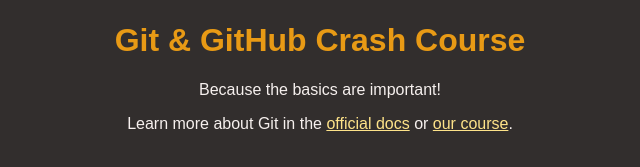
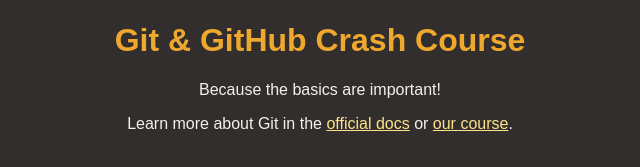
Before and after one commit to nareknaka/Github-crush-course, a plain HTML site: page index.html in a window 1280 px wide. Shown: the part 147-314 px from the top of the page, without its empty margins (320-960 px from the left). Drawn offline with Linux system fonts and the light colour scheme.

Commit message:
Narek/finished changes

```diff
--- a/styles.css
+++ b/styles.css
@@ -17,7 +17,7 @@
 }
 
 h1 {
-  color: #e89a15;
+  color: #efa82e;
 }
 
 a {
```
Also changed, not shown: index.html (+3 -3 lines).
